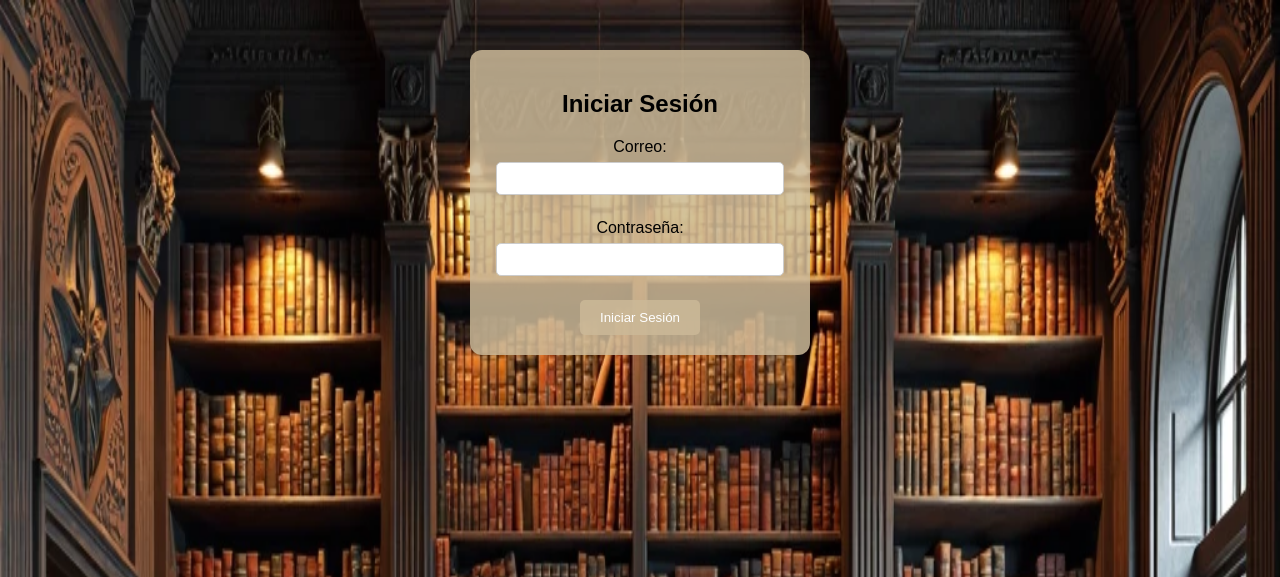
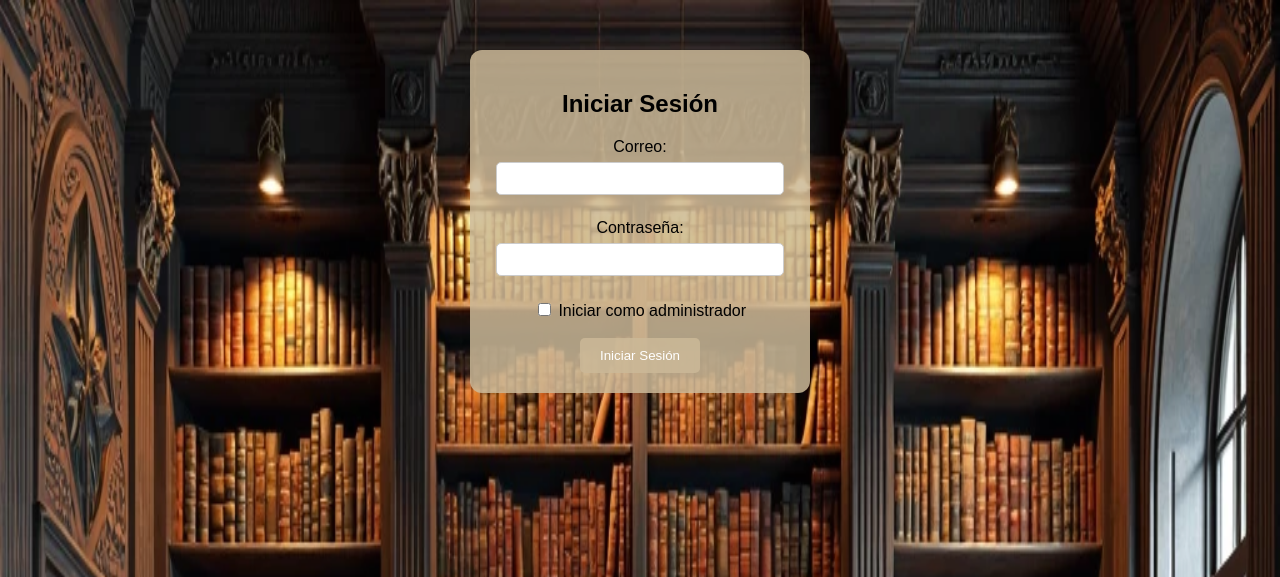
Before and after one commit to piano7check/g3-rincon-corcho, a Flask app: page /login in a window 1280 px wide. Shown: the top 577 px of the page. Run offline with Flask 3, Linux system fonts and the light colour scheme.

Commit message:
estoy mandando lo de entrar como admin desde el login usando un token que es secreto123 se puede cambiar conste

```diff
--- a/app.py
+++ b/app.py
@@ -64,16 +64,29 @@
         if not password:
             return render_template('login.html', error="Contraseña requerida")
 
+        ADMIN_TOKEN = "secreto123"  # Token para acceso de administrador
+        modo_admin = request.form.get('modo_admin')  # None si no está marcado
+        token = request.form.get('token', '')  # Vacío si no se ingresó
+
         # Verificar usuario
         usuario = verificar_usuario(correo, password)
         if usuario:
             session['id'] = usuario['id']
-            return redirect(url_for('bienvenida'))
+
+            # Si eligió modo administrador
+            if modo_admin:
+                if token == ADMIN_TOKEN:
+                    return redirect(url_for('admin'))  # Redirige al panel admin
+                else:
+                    return render_template('login.html', error="Token de administrador incorrecto")
+            else:
+                return redirect(url_for('bienvenida'))  # Usuario normal
+
         else:
-            # Mostrar mensaje de error en la misma página
             return render_template('login.html', error="Correo o contraseña incorrectos")
 
     return render_template('login.html')
+
 
 
 #Perfil
--- a/conexion_database.py
+++ b/conexion_database.py
@@ -1,7 +1,7 @@
 import pyodbc
 
 def get_connection():
-    server = r'JHOSEP\MSSQLSERVER01'# JHOSEP\MSSQLSERVER01
+    server = r'PARZIVAL\SQLEXPRESS01'# JHOSEP\MSSQLSERVER01
     database = 'bd_corcho'
     driver = '{ODBC Driver 17 for SQL Server}'
     conn_str = f'DRIVER={driver};SERVER={server};DATABASE={database};Trusted_Connection=yes;'
--- a/templates/login.html
+++ b/templates/login.html
@@ -15,15 +15,36 @@
             <label for="password">Contraseña:</label><br>
             <input type="password" name="password" required><br><br>
 
+            <!-- NUEVO: Opción para modo administrador -->
+            <label>
+                <input type="checkbox" name="modo_admin" id="modo_admin" onclick="mostrarToken()"> Iniciar como administrador
+            </label><br><br>
+
+            <!-- NUEVO: Campo de token -->
+            <div id="token_container" style="display: none;">
+                <label for="token">Token de administrador:</label><br>
+                <input type="text" name="token"><br><br>
+            </div>
+
             <input type="submit" value="Iniciar Sesión">
         </form>
-         <!-- Mostrar mensaje de error si existe -->
+
+        <!-- Mostrar mensaje de error si existe -->
         {% if error %}
         <div class="error-message login-error">
             {{ error }}
         </div>
         {% endif %}
     </div>
+
+    <script>
+        function mostrarToken() {
+            const checkbox = document.getElementById('modo_admin');
+            const tokenDiv = document.getElementById('token_container');
+            tokenDiv.style.display = checkbox.checked ? 'block' : 'none';
+        }
+    </script>
+
     <script src="{{ url_for('static', filename='validaciones.js') }}"></script>
 </body>
 </html>
```
